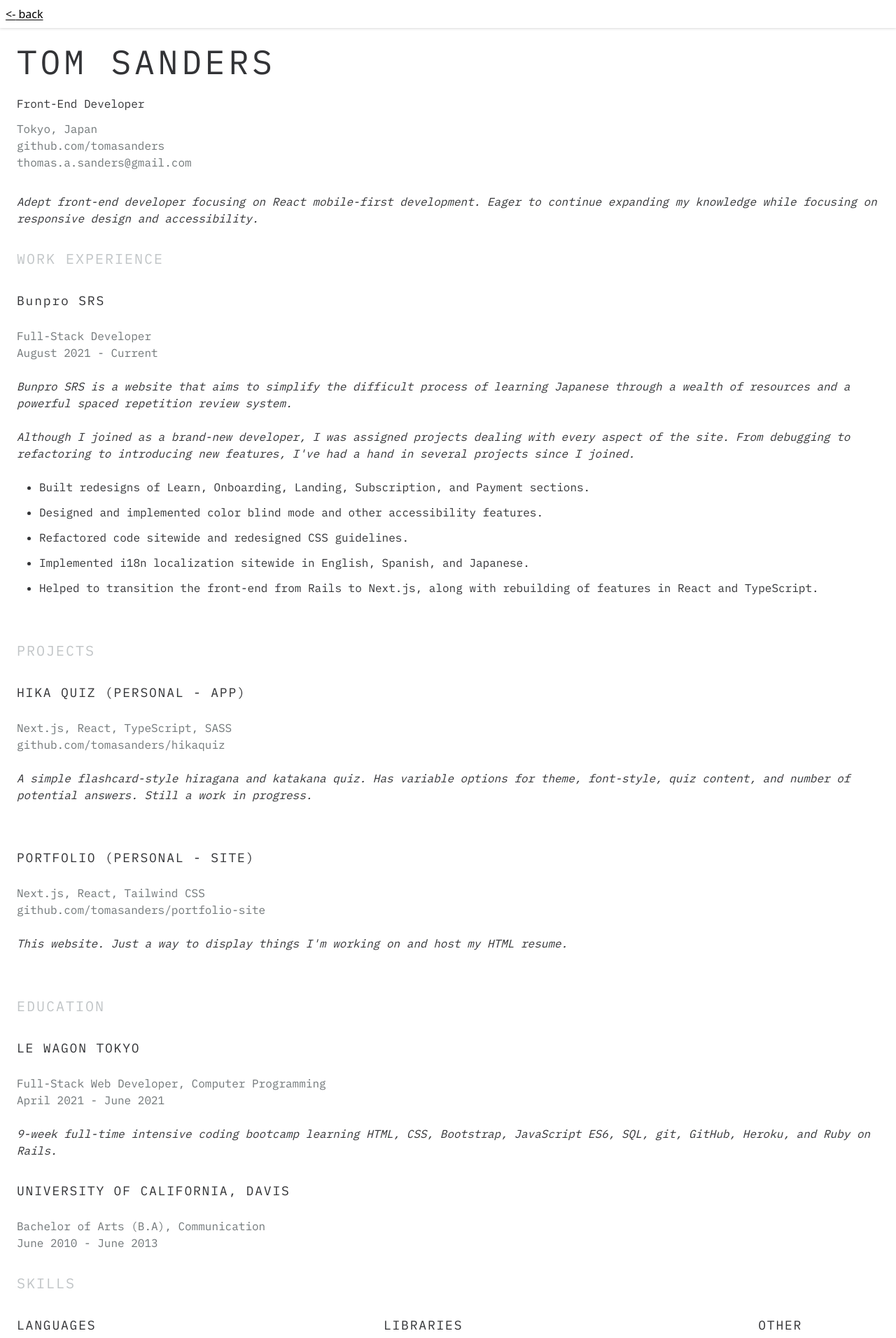
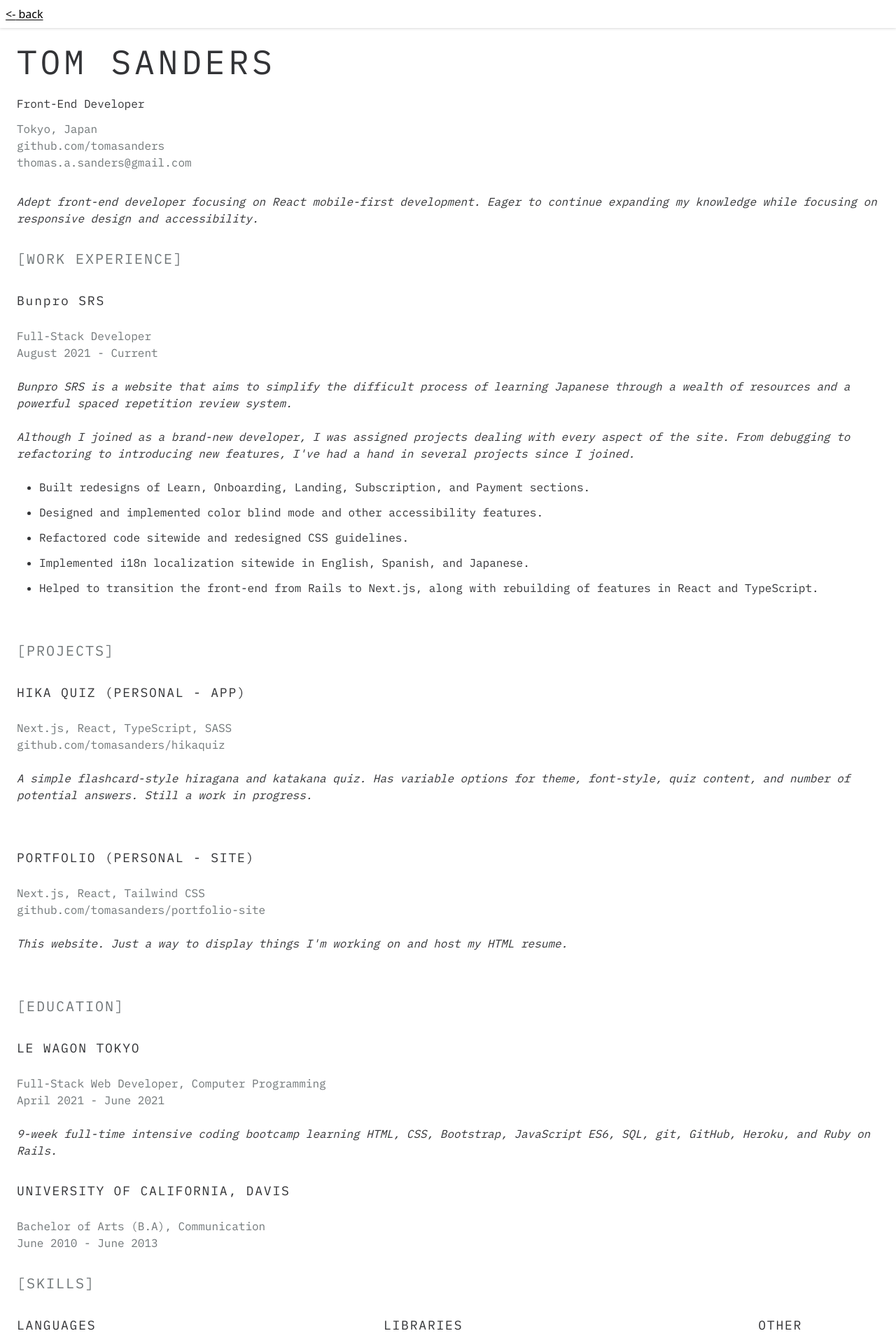
Before and after one commit to tomasanders/portfolio-site, a Next.js app: page /resume in a window 1280 px wide. Shown: the top 1912 px of the page at 70% size. Built offline with nearby package versions, Linux system fonts and the light colour scheme.

Commit message:
Resume is WCAG compliant

```diff
--- a/pages/resume.jsx
+++ b/pages/resume.jsx
@@ -12,13 +12,13 @@ export default function Resume() {
         <link href="https://fonts.googleapis.com/css2?family=IBM+Plex+Mono:wght@400;500&amp;display=swap" rel="stylesheet" />
       </Head>
 
-      <div className="w-full fixed top-0 drop-shadow bg-white font-sans py-2">
-        <a href="/index" className="text-base pl-2 underline underline-offset-2">
+      <div className="fixed top-0 w-full py-2 font-sans bg-white drop-shadow">
+        <a href="/" className="pl-2 text-base underline underline-offset-2">
           {'<-'} back
         </a>
       </div>
 
-      <header id="resumeHead" className="mb-8 mt-16 text-res-blk text-sm md:text-base">
+      <header id="resumeHead" className="mt-16 mb-8 text-sm text-res-blk md:text-base">
         <h1 className="mb-6 text-3xl tracking-wider md:tracking-widest md:text-5xl">
           TOM SANDERS
         </h1>
@@ -37,16 +37,16 @@ export default function Resume() {
       </header>
 
       <main id="resumeMain" className="flex flex-col gap-6 mb-4 md:gap-8">
-        <h2 className="text-res-blk text-sm italic md:text-base">
+        <h2 className="text-sm italic text-res-blk md:text-base">
           Adept front-end developer focusing on React mobile-first development. Eager to continue expanding my knowledge while focusing on responsive design and accessibility.
         </h2>
 
         <section className="flex flex-col gap-6 md:gap-8">
-          <h2 className="text-res-lgray text-xs tracking-wider md:text-xl md:tracking-widest">
-            WORK EXPERIENCE
+          <h2 className="text-xs tracking-wider text-res-gray md:text-xl md:tracking-widest">
+            [WORK EXPERIENCE]
           </h2>
 
-          <div className="mb-8 text-res-blk text-sm flex flex-col gap-3 md:text-base md:gap-6">
+          <div className="flex flex-col gap-3 mb-8 text-sm text-res-blk md:text-base md:gap-6">
             <h3 className="text-base tracking-wider md:text-lg md:tracking-widest">
               Bunpro SRS
             </h3>
@@ -61,7 +61,7 @@ export default function Resume() {
             <p className="italic">
               Although I joined as a brand-new developer, I was assigned projects dealing with every aspect of the site. From debugging to refactoring to introducing new features, I've had a hand in several projects since I joined.
             </p>
-            <ul className="list-disc flex flex-col gap-1 md:gap-3">
+            <ul className="flex flex-col gap-1 list-disc md:gap-3">
               <li className="ml-8">
                 Built redesigns of Learn, Onboarding, Landing, Subscription, and Payment sections.
               </li>
@@ -82,11 +82,11 @@ export default function Resume() {
         </section>
 
         <section className="flex flex-col gap-6 md:gap-8">
-          <h2 className="text-res-lgray text-xs tracking-wider md:text-xl md:tracking-widest">
-            PROJECTS
+          <h2 className="text-xs tracking-wider text-res-gray md:text-xl md:tracking-widest">
+            [PROJECTS]
           </h2>
 
-          <div className="mb-8 text-res-blk text-sm flex flex-col gap-3  md:text-base md:gap-6">
+          <div className="flex flex-col gap-3 mb-8 text-sm text-res-blk md:text-base md:gap-6">
             <h3 className="text-base tracking-wider md:text-lg md:tracking-widest">
               HIKA QUIZ (PERSONAL - APP)
             </h3>
@@ -100,7 +100,7 @@ export default function Resume() {
             </p>
           </div>
 
-          <div className="mb-8 text-res-blk text-sm flex flex-col gap-3  md:text-base md:gap-6">
+          <div className="flex flex-col gap-3 mb-8 text-sm text-res-blk md:text-base md:gap-6">
             <h3 className="text-base tracking-wider md:text-lg md:tracking-widest">
               PORTFOLIO (PERSONAL - SITE)
             </h3>
@@ -116,12 +116,12 @@ export default function Resume() {
         </section>
 
         <section className="flex flex-col gap-6 md:gap-8">
-          <h2 className="text-res-lgray text-xs tracking-wider md:text-xl md:tracking-widest">
-            EDUCATION
+          <h2 className="text-xs tracking-wider text-res-gray md:text-xl md:tracking-widest">
+            [EDUCATION]
           </h2>
 
-          <div className="text-res-gray text-sm flex flex-col gap-3 md:text-base md:gap-6">
-            <h3 className="tracking-wider text-base text-res-blk md:text-lg md:tracking-widest">
+          <div className="flex flex-col gap-3 text-sm text-res-gray md:text-base md:gap-6">
+            <h3 className="text-base tracking-wider text-res-blk md:text-lg md:tracking-widest">
               LE WAGON TOKYO
             </h3>
             <p>
@@ -134,8 +134,8 @@ export default function Resume() {
             </p>
           </div>
 
-          <div className="text-res-gray text-sm flex flex-col gap-3 md:text-base md:gap-6">
-            <h3 className="tracking-wider text-base text-res-blk md:text-lg md:tracking-widest">
+          <div className="flex flex-col gap-3 text-sm text-res-gray md:text-base md:gap-6">
+            <h3 className="text-base tracking-wider text-res-blk md:text-lg md:tracking-widest">
               UNIVERSITY OF CALIFORNIA, DAVIS
             </h3>
             <p>
@@ -147,13 +147,13 @@ export default function Resume() {
         </section>
 
         <section className="flex flex-col gap-6 md:gap-8">
-          <h2 className="text-res-lgray text-xs tracking-wider md:text-xl md:tracking-widest">
-            SKILLS
+          <h2 className="text-xs tracking-wider text-res-gray md:text-xl md:tracking-widest">
+            [SKILLS]
           </h2>
 
           <div className="flex flex-col gap-3 text-sm text-res-blk md:flex-row md:justify-between md:text-base">
             <div>
-              <h3 className="tracking-wider text-base text-res-blk md:text-lg md:tracking-widest">
+              <h3 className="text-base tracking-wider text-res-blk md:text-lg md:tracking-widest">
                 LANGUAGES
               </h3>
               <ul className="text-res-gray">
@@ -166,7 +166,7 @@ export default function Resume() {
             </div>
 
             <div>
-              <h3 className="tracking-wider text-base text-res-blk md:text-lg md:tracking-widest">
+              <h3 className="text-base tracking-wider text-res-blk md:text-lg md:tracking-widest">
                 LIBRARIES
               </h3>
               <ul className="text-res-gray">
@@ -180,7 +180,7 @@ export default function Resume() {
             </div>
 
             <div>
-              <h3 className="tracking-wider text-base text-res-blk md:text-lg md:tracking-widest">
+              <h3 className="text-base tracking-wider text-res-blk md:text-lg md:tracking-widest">
                 OTHER
               </h3>
               <ul className="text-res-gray">
```
Also changed, not shown: 1 other file (tests, documents, lock files or other folders).
